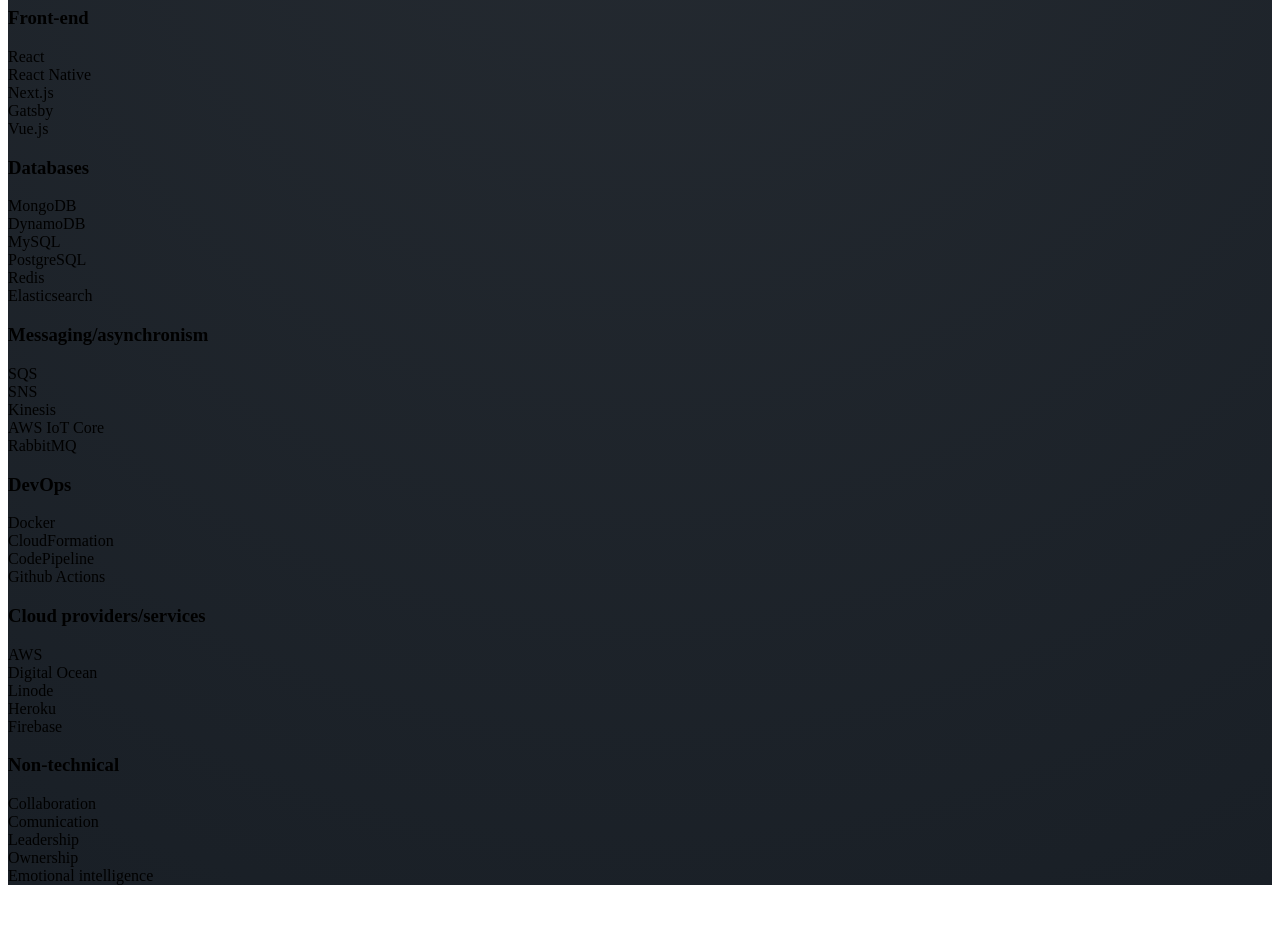
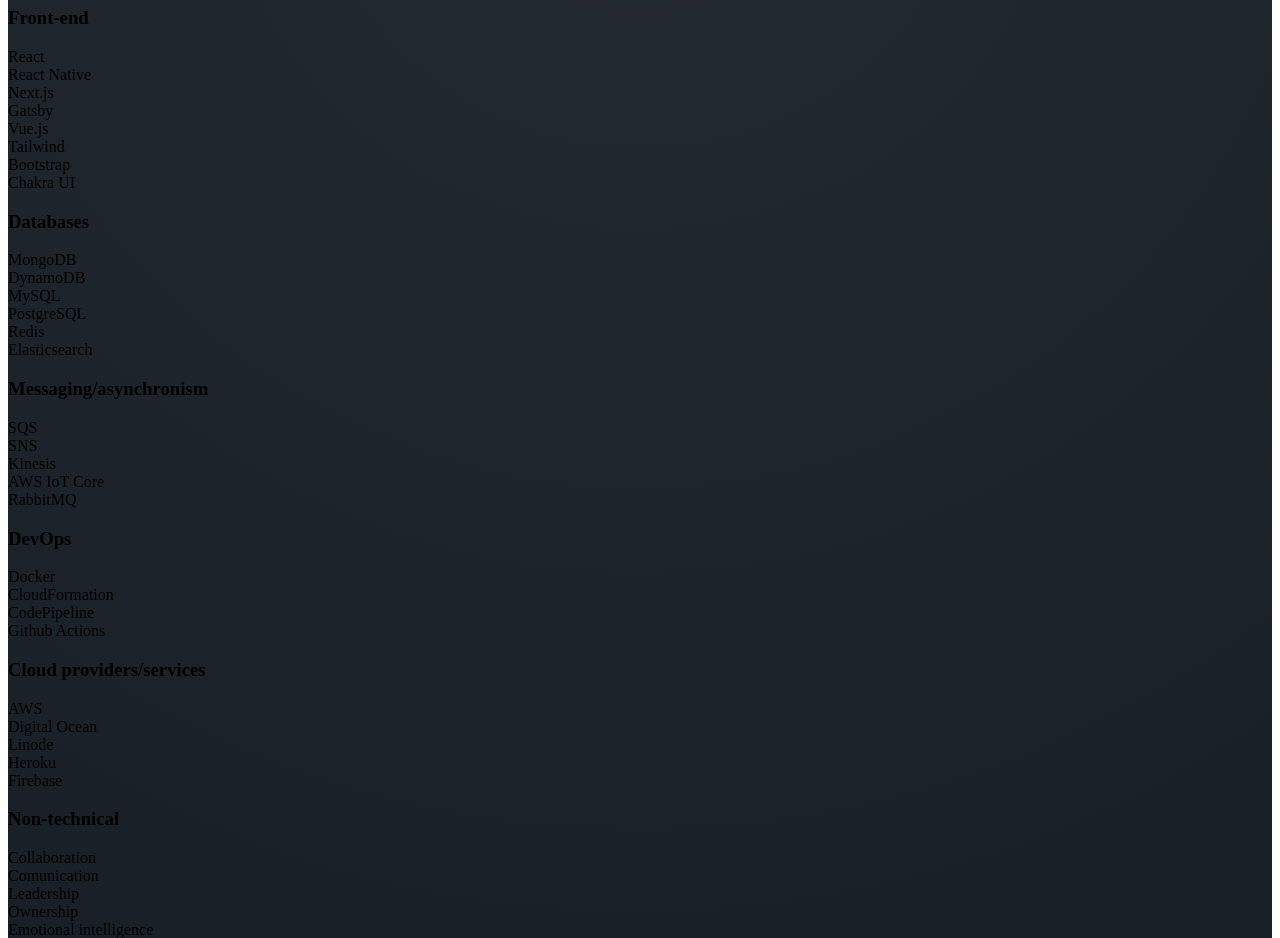
Before and after one commit to mathcale/site, a Next.js app: page /about in a window 1280 px wide. Shown: the part 1340-2278 px from the top of the page. Before the commit the page ends 2233 px from the top, so only its background shows below. Built offline with nearby package versions, Linux system fonts and the light colour scheme.

Commit message:
chore(pages/about): adding more frontend skills

```diff
--- a/src/pages/about.tsx
+++ b/src/pages/about.tsx
@@ -98,6 +98,9 @@ export default function AboutPage() {
         { name: 'Next.js', type: SkillType.HARD },
         { name: 'Gatsby', type: SkillType.HARD },
         { name: 'Vue.js', type: SkillType.HARD },
+        { name: 'Tailwind', type: SkillType.HARD },
+        { name: 'Bootstrap', type: SkillType.HARD },
+        { name: 'Chakra UI', type: SkillType.HARD },
       ],
     },
     databases: {
```
